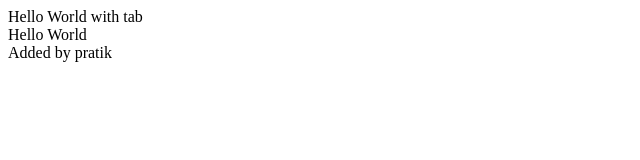
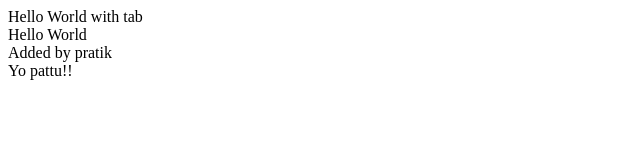
Before and after one commit to pratikshrma/noProxy, a Vue app: page / in a window 1280 px wide. Shown: the top 160 px of the page, without its empty margins (0-640 px from the left). Built offline with nearby package versions, Linux system fonts and the light colour scheme.

Commit message:
Hello bola

```diff
--- a/src/App.vue
+++ b/src/App.vue
@@ -8,4 +8,5 @@
   <div>Hello World with tab</div>
   <div>Hello World</div>
   <div>Added by pratik</div>
+  <div>Yo pattu!!</div>
 </template>
```
